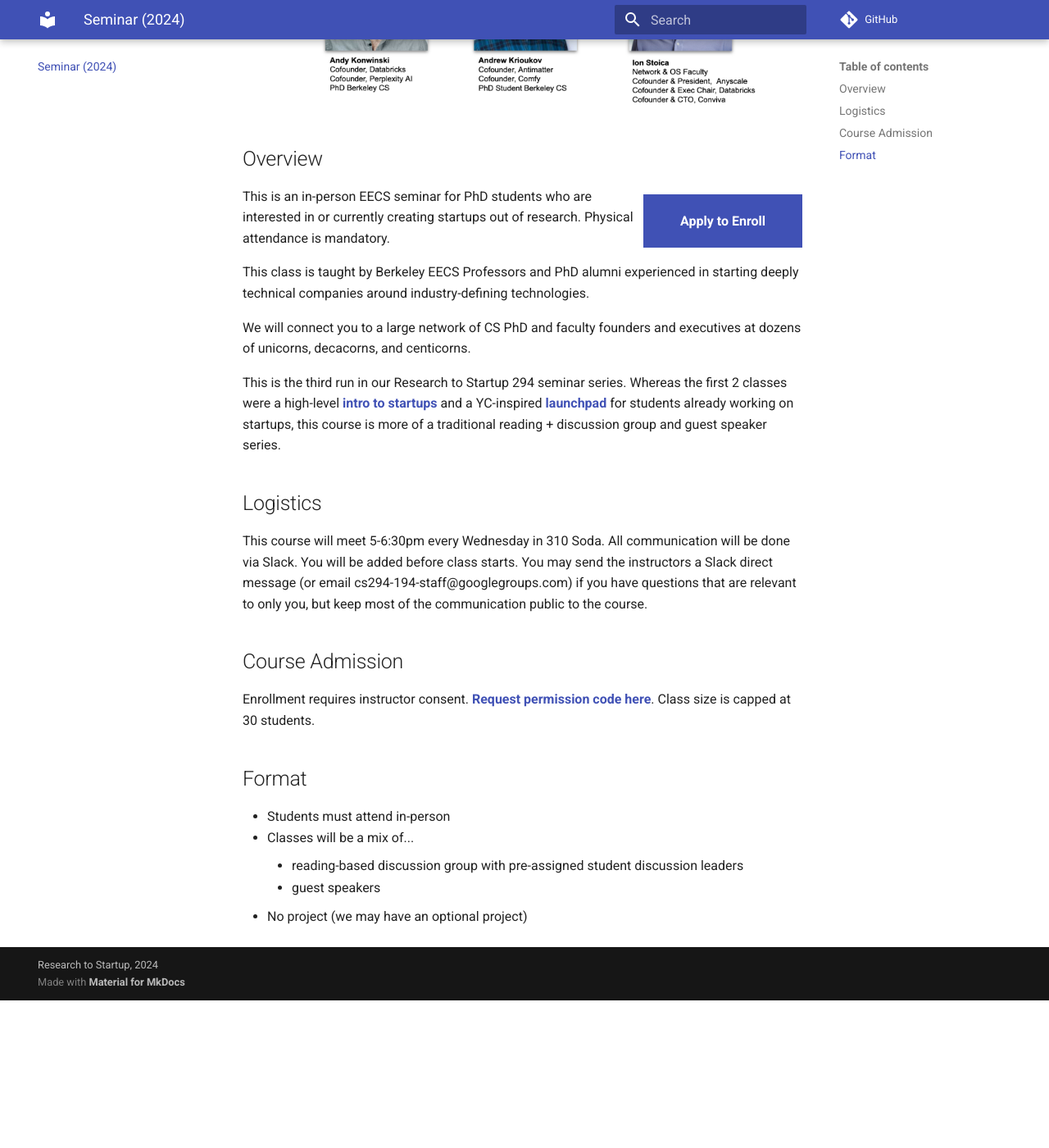
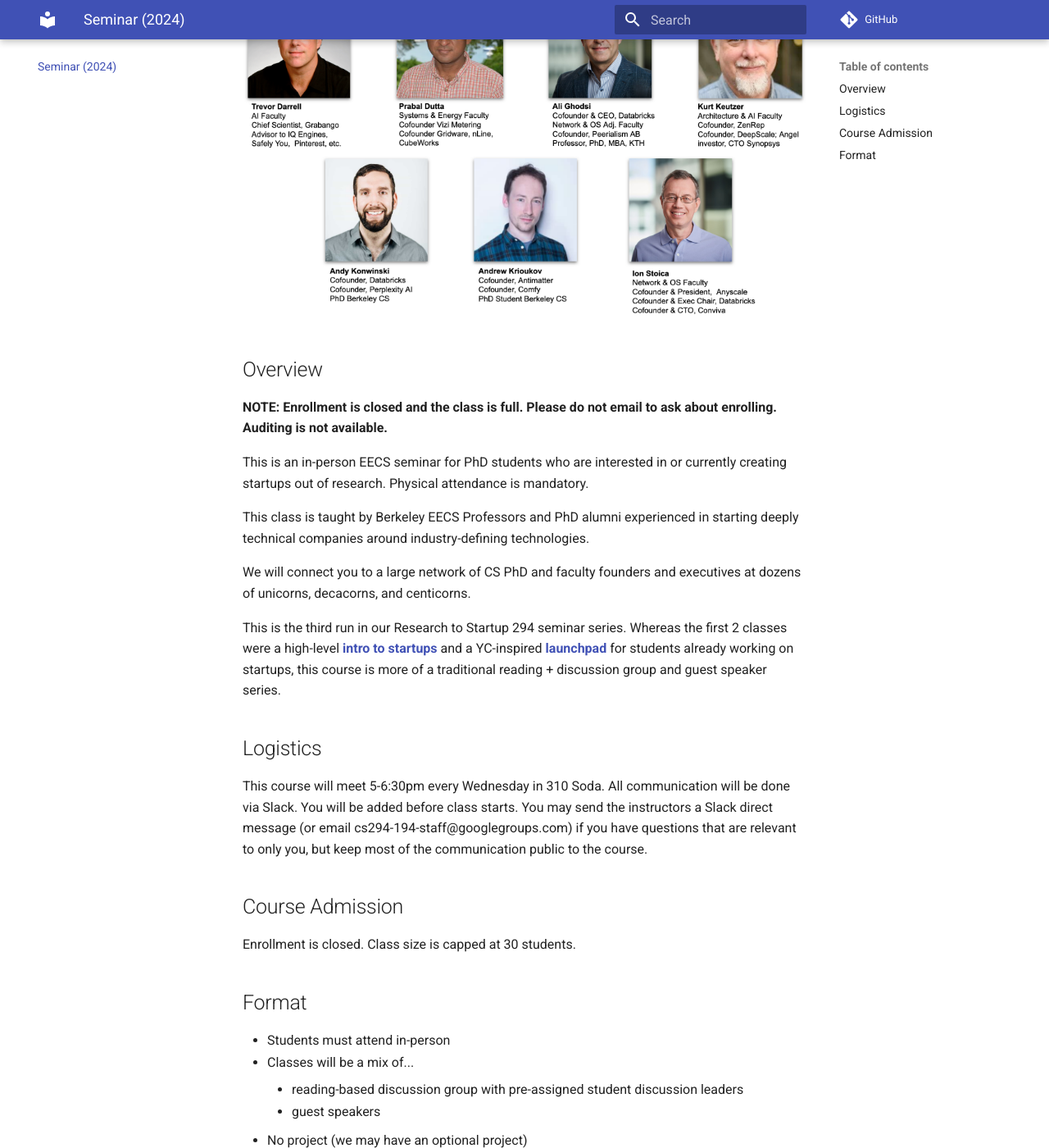
Before and after one commit to research-to-startup/research-to-startup.github.io, an MkDocs documentation site: the page built from docs/seminar-sp24.md, in a window 1280 px wide and 1400 px high, scrolled down 798 px. Shown: the whole window at 82% size. Built offline with MkDocs 1.6.1 and Material for MkDocs 9.7.7, drawn with Linux system fonts in a browser that asks for light colours; comment, search, counter and statistics services are not loaded; before the commit the page ends 2018 px from its top, so only the background shows below that; some of the changed text lies outside the part shown.

Commit message:
update guests, remove apply box. add note about being full

```diff
--- a/docs/seminar-sp24.md
+++ b/docs/seminar-sp24.md
@@ -1,18 +1,23 @@
 # Research to Startup Seminar - Spring 2024
 
-<b>Guest Speakers include...</b>
+<b>Guest Speakers</b>
 
-![Nat Friedman, Robert Nishihara, Pete Sonsini, Aravind Srinivas](images/guests-sp24.png)
+![Nat Friedman, Robert Nishihara, Greg Papadopolous, DJ Patil, Pete Sonsini,
+Aravind Srinivas](images/guests-sp24-2023-01-23.png)
 
-<b>Instructors:</b>
+<b>Instructors</b>
+
 ![Trevor Darrell, Prabal Dutta, Ali Ghodsi, Kurt Keutzer, Andy Konwinski,
 Andrew Krioukov, Ion Stoica](images/instructors-research-to-startup-sp24.png)
 
 ## Overview
 
-<div class="apply-button" style="float:right">
+<!--div class="apply-button" style="float:right">
 <a href="https://forms.gle/nQg1vmNfGFcCMfp97">Apply to Enroll</a>
-</div>
+</div-->
+
+<b>NOTE: Enrollment is closed and the class is full. Please do not email
+to ask about enrolling. Auditing is not available.</b>
 
 <p class="float: left">
 This is an in-person EECS seminar for PhD students who are interested in or
@@ -43,8 +48,8 @@
 
 ## Course Admission
 
-Enrollment requires instructor consent. [Request permission code
-here](https://forms.gle/nQg1vmNfGFcCMfp97). Class size is capped at 30
+Enrollment is closed. <!--requires instructor consent. [Request permission code
+here](https://forms.gle/nQg1vmNfGFcCMfp97).--> Class size is capped at 30
 students.
 
 ## Format
```
Also changed, not shown: docs/images/guests-sp24-2023-01-23.png (added).
